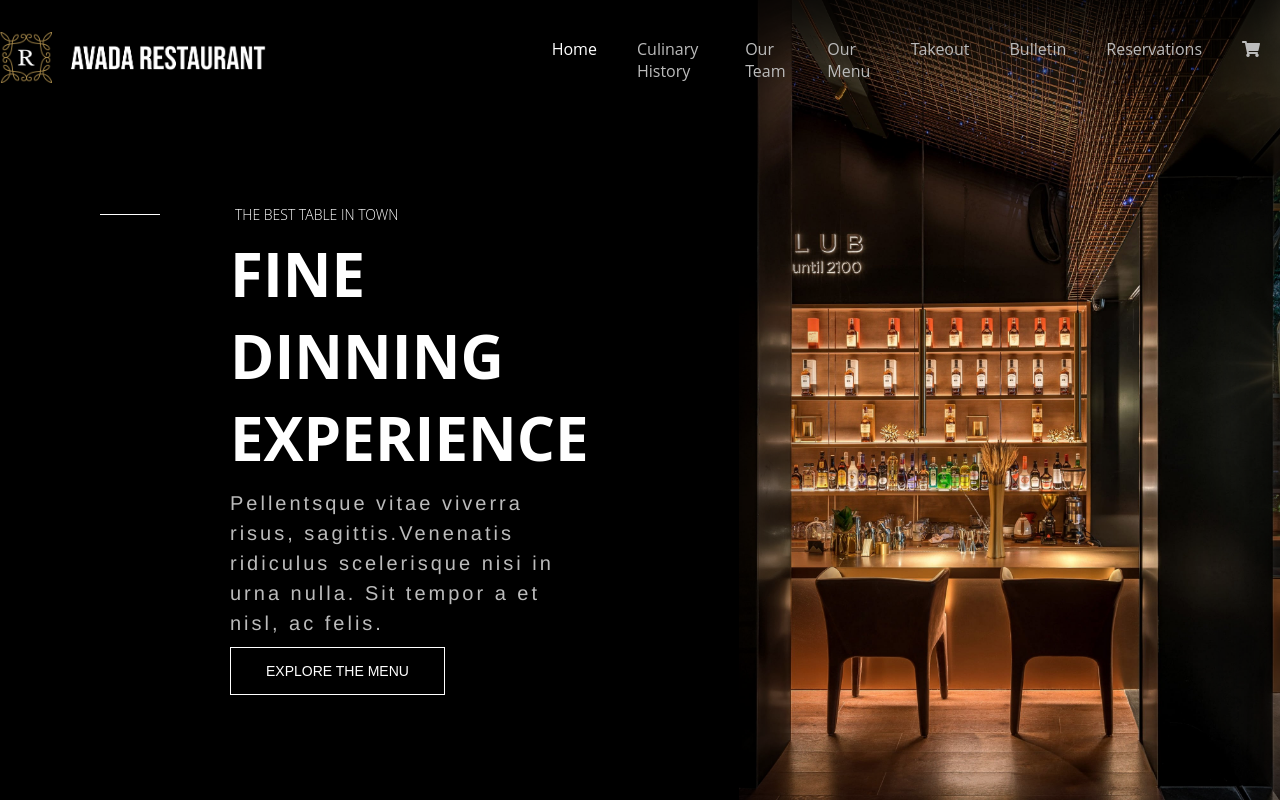
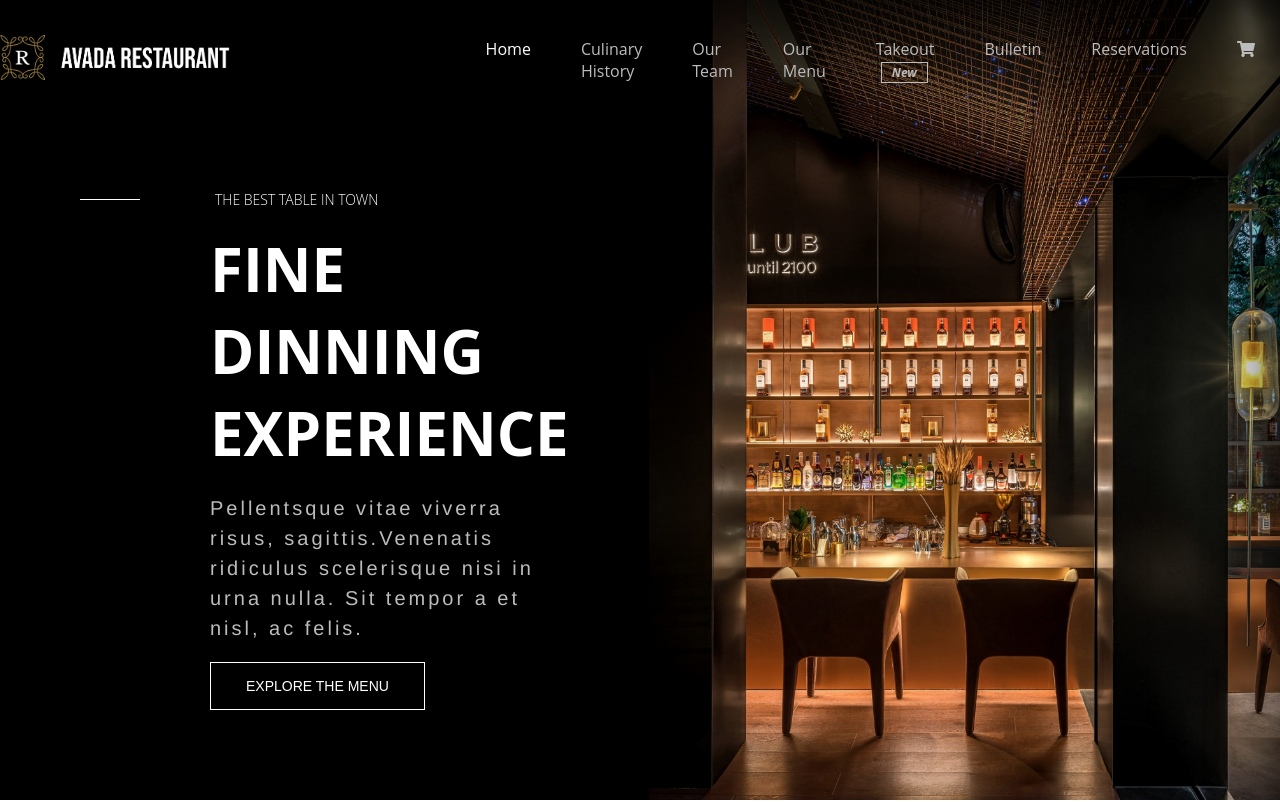
Before and after one commit to luca-lorenzetti/proj-html-vuejs, a website: page index.html in a window 1280 px wide. Shown: the top 802 px of the page. Drawn offline with nearby package versions, Linux system fonts and the light colour scheme; a web font is replaced by a local one.

Commit message:
Inserita scritta new nella navbar e ancore con effetto smooth

```diff
--- a/index.html
+++ b/index.html
@@ -48,7 +48,12 @@
                     <div class="right_top_header">
 
                         <ul class="nav_bar_menu_header flex">
-                            <li v-for="item in navbar" ><a href="#" @click="removeActiveFromMenuHeader(),item.active = !item.active" :class="{'active_menu_item' : item.active}">{{item.nameItem}}<i v-if="item.icon" :class="item.pathIcon"></i> </a></li>
+                            <li v-for="item in navbar" >
+                                    <a :href="'#' + item.nameItem" v-smooth-scroll @click="removeActiveFromMenuHeader(),item.active = !item.active" :class="{'active_menu_item' : item.active}">{{item.nameItem}}
+                                    <small class="new text_bold font-size-12" v-show="item.new">New</small>
+                                    <i v-if="item.icon" :class="item.pathIcon"></i>
+
+                            </a></li>
                         </ul>
 
                     </div>
@@ -174,7 +179,7 @@
 
                     <!-- Critics section -->
 
-                        <div class="critics_section flex flex_colum">
+                        <div id="critics" class="critics_section flex flex_colum">
                             <div class="title_section">
                                 <h2 class="font-size-30">What critics are saying about us</h2>
                                 <hr>
@@ -250,7 +255,7 @@
 
 
                     <!-- News section -->
-                        <div class="news_section flex flex_colum">
+                        <div id="news" class="news_section flex flex_colum">
                             <div class="title_section">
                                 <h2 class="font-size-30">Last News & promotions</h2>
                                 <hr>
@@ -274,7 +279,7 @@
 
 
                     <!-- Takeout section -->
-                    <div class="takeout_section">
+                    <div id="takeout" class="takeout_section">
                         <div class="inter_sec_section flex" >
 
                             <!-- Left -->
@@ -299,7 +304,7 @@
 
                     <!-- Menus section -->
 
-                    <div class="menus_section flex">
+                    <div id="our menu" class="menus_section flex">
 
                         <div v-for="menu in menus" class="menu flex flex_colum" :class="{'main_menu': menu.main}"  :style="{ backgroundImage: 'url(' + menu.pathBg + ')' }">
                             <h3  class="text_bold text_uppercase">{{menu.name}}</h3>
--- a/src/Partials/_body.scss
+++ b/src/Partials/_body.scss
@@ -6,4 +6,5 @@
 
 body:not( p.description){
     font-family: "Open Sans", Arial, Helvetica, sans-serif;
+
 }
--- a/src/Partials/_header.scss
+++ b/src/Partials/_header.scss
@@ -23,7 +23,7 @@ header {
             z-index: 3;
 
             &>li {
-                margin: 0 20px;
+                margin: 0 25px;
 
                 & > a.active_menu_item {
                     color: $textColorMain;
@@ -33,6 +33,14 @@ header {
             & a {
                 color: $textColorThird;
                 text-transform: capitalize;
+
+                > .new{
+                    border: thin solid $textColorThird;
+                    border-width: thin;
+                    font-style: oblique;
+                    margin-left: 5px;
+                    padding: 1px 10px;
+                }
             }
         }
     }
@@ -45,20 +53,23 @@ header {
             > .left_inter_sec_section {
 
                 background-image: url("../src/img/slider52x.jpg");
-                box-shadow: inset 0 40px 100px 0px rgba(0, 0, 0, 1);
+                box-shadow: inset 0 60px 120px -10px rgba(0, 0, 0, 1);
                 height: 100%;
-                flex-basis: 55%
+                flex-basis: 60%
 
             }
 
             > .right_inter_sec_section{
-
+                padding: 80px;
                 > :nth-child(1){
                     margin-top: 100px;
                 }
 
+                > p{
+                    padding-right: 20px;
+                }
                 height: 100%;
-                flex-basis: 45%
+                flex-basis: 40%
             }
     }
 
--- a/src/app.scss
+++ b/src/app.scss
@@ -22,3 +22,7 @@
 @import "Partials/dishDaySection";
 @import "Partials/footer";
 @import "Partials/button";
+
+html{
+    scroll-behavior: smooth;
+}
--- a/src/js/script.js
+++ b/src/js/script.js
@@ -1,6 +1,8 @@
+
   var app = new Vue({
     el: '#root',
     data: {
+
         header:{
             title: "fine dinning experience",
             subtitle: "the best table in town",
```
Also changed, not shown: dist/app.css.
